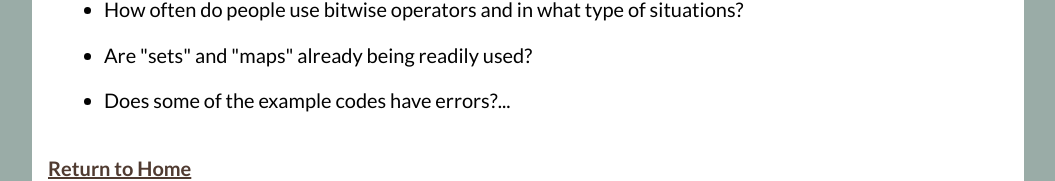
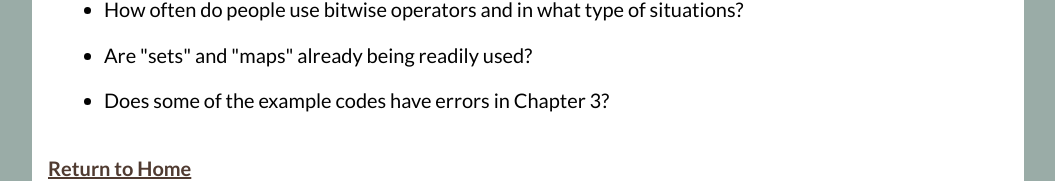
Before and after one commit to aleshana/WDD-330-Portfolio, a plain HTML site: page week02/index.html in a window 1280 px wide. Shown: the part 849-1030 px from the top of the page, without its empty margins (112-1167 px from the left). Drawn offline with Linux system fonts and the light colour scheme; a web font is replaced by a local one.

Commit message:
last correction

```diff
--- a/week02/index.html
+++ b/week02/index.html
@@ -48,7 +48,7 @@
                 Are "sets" and "maps" already being readily used?
             </li>
             <li>
-                Does some of the example codes have errors?...
+                Does some of the example codes have errors in Chapter 3?
             </li>
         </ul>
    </section>
```
